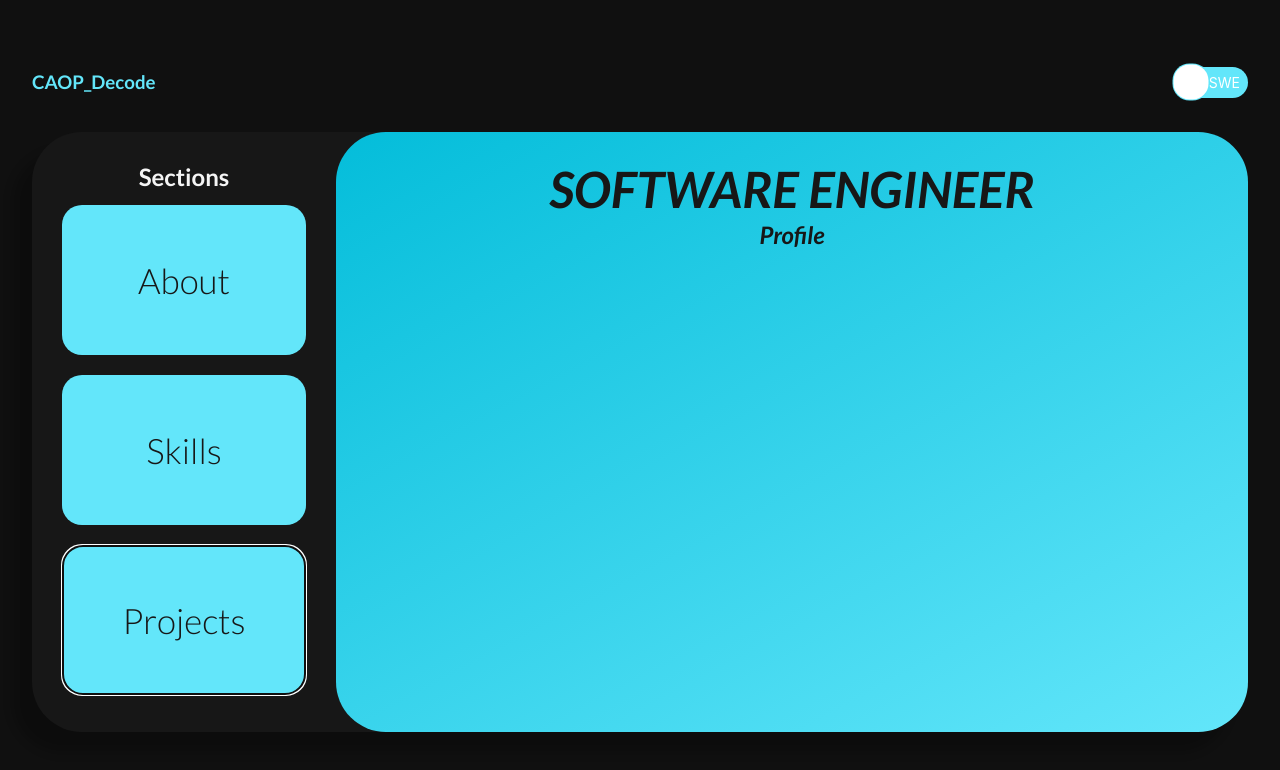
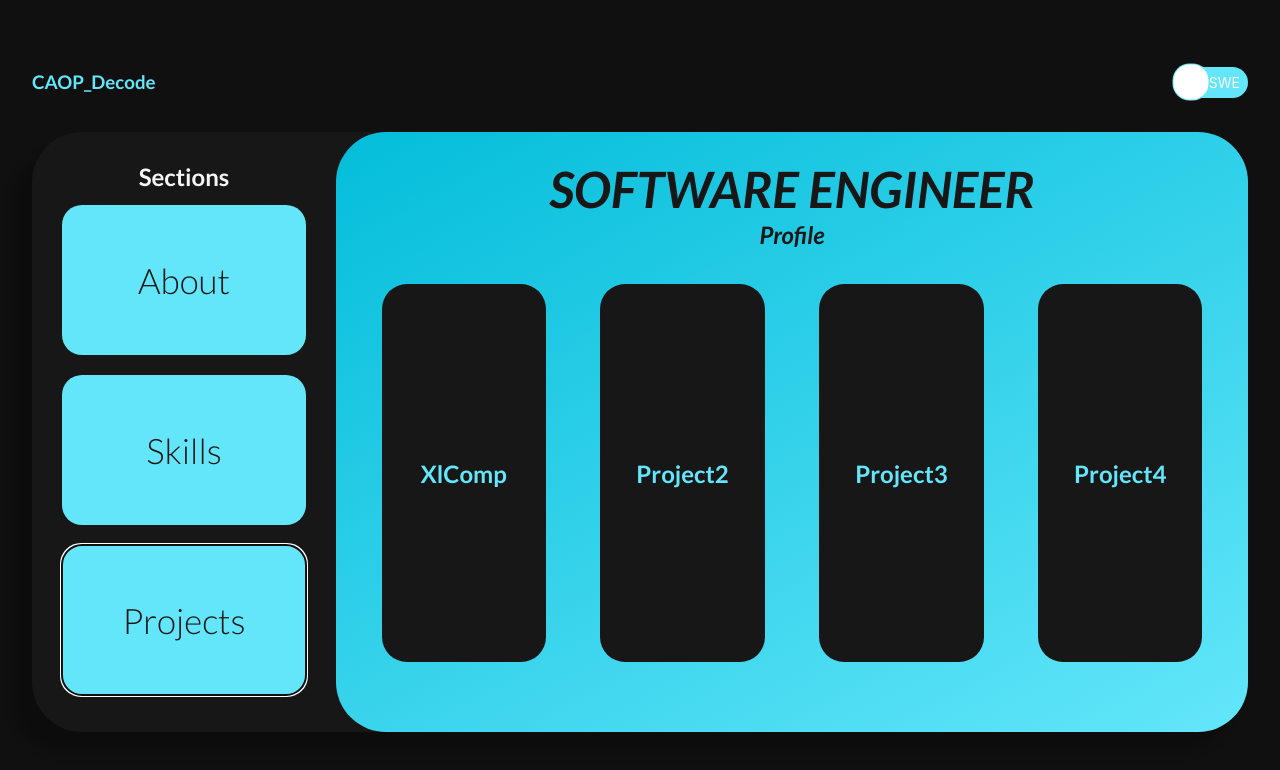
Before and after one commit to caopdecode/caopdecodePortfolio, a React (Vite) app: page / in a window 1280 px wide. Both pictures are taken after a click on the button "Projects". Shown: the top 770 px of the page. Built offline with nearby package versions, Linux system fonts and the light colour scheme.

Commit message:
CAOPDecode Portfolio ME Interfaces finished

```diff
--- a/src/App.jsx
+++ b/src/App.jsx
@@ -5,6 +5,7 @@ import './App.css'
 import Switch, { switchClasses } from '@mui/joy/Switch';
 import Typography from '@mui/joy/Typography';
 import SWEPic from './IMGs/SWEPic.jpg';
+import MEPic from './IMGs/MEPic.jpg';
 import AdobeIll from './IMGs/ADOBEILLLogo.png';
 import AdobePh from './IMGs/ADOBEPHLogo.png';
 import AdobePr from './IMGs/ADOBEPRLogo.png';
@@ -31,6 +32,10 @@ const LogoHeader = styled.h3`
   color: #63E6FA;
 `;
 
+const LogoHeaderME = styled.h3`
+  color: #FD76FD;
+`;
+
 const InfoBackgr = styled.div`
   display: flex;
   flex-direction: row;
@@ -50,6 +55,18 @@ const InfoCont = styled.div`
   justify-content: left;
   background: rgb(4,189,218);
   background: linear-gradient(152deg, rgba(4,189,218,1) 0%, rgba(99,230,250,1) 100%);
+  width: 75%;
+  height: 100%;
+  border-radius: 50px;
+`;
+
+const InfoContME = styled.div`
+  display: flex;
+  flex-direction: column;
+  align-items: center;
+  justify-content: left;
+  background: rgb(4,189,218);
+  background: linear-gradient(152deg, rgba(217,0,217,1) 0%, rgba(253,118,253,1) 100%);
   width: 75%;
   height: 100%;
   border-radius: 50px;
@@ -78,10 +95,29 @@ const Card = styled.button`
   height: 25%;
   margin: 10px;
   border-radius: 20px;
+  border: none;
   cursor: pointer;
   transition: 0.5s;
   &:hover{
     background-color: rgba(4,189,218,1);
+    transition: 0.5s;
+  }
+`;
+
+const CardME = styled.button`
+  display: flex;
+  justify-content: center;
+  align-items: center;
+  background-color: #FD76FD;
+  width: 80%;
+  height: 25%;
+  margin: 10px;
+  border-radius: 20px;
+  border: none;
+  cursor: pointer;
+  transition: 0.5s;
+  &:hover{
+    background-color: #D900D9;
     transition: 0.5s;
   }
 `;
@@ -96,6 +132,20 @@ const SWETitle = styled.h1`
 
 const ProfileTitle = styled.h2`
   color: #171717;
+  font-style: italic;
+  margin: 0px;
+`;
+
+const METitle = styled.h1`
+  color: #F5F5F5;
+  font-size: 50px;
+  font-style: italic;
+  margin: 0px;
+  margin-top: 30px;
+`;
+
+const ProfileMETitle = styled.h2`
+  color: #F5F5F5;
   font-style: italic;
   margin: 0px;
 `;
@@ -133,6 +183,19 @@ const SWEPicCont = styled.div`
   border-radius: 25px;
 `;
 
+const MEPicCont = styled.div`
+  display: flex;
+  width: 48%;
+  height: 100%;
+  background-image: url(${MEPic});
+  background-position: center center;
+  background-repeat: no-repeat;
+  background-size: cover;
+  justify-content: center;
+  align-items: center;
+  border-radius: 25px;
+`;
+
 const SWETextInfo = styled.p`
   text-align: justify;
   width: 90%;
@@ -142,6 +205,13 @@ const SWETextInfo = styled.p`
 
 const CardText = styled.h2`
   color: #171717;
+  font-size: 35px;
+  cursor: pointer;
+  font-weight: 300;
+`;
+
+const MECardText = styled.h2`
+  color: #F5F5F5;
   font-size: 35px;
   cursor: pointer;
   font-weight: 300;
@@ -169,7 +239,7 @@ const SkillsSec = styled.div`
   align-items: center;
   width: 100%;
   height: 50%;
-  margin: 20px 0px;
+  margin: 0px 0px;
 `;
 
 const SkillsDivider = styled.div`
@@ -194,6 +264,35 @@ const SkillImg = styled.div`
   border-radius: 20px;
 `;
 
+const ProjectsCont = styled.div`
+  display: flex;
+  justify-content: space-between;
+  align-items: center;
+  width: 100%;
+  height: 100%;
+`;
+
+const ProjectCard = styled.button`
+  display: flex;
+  justify-content: center;
+  align-items: center;
+  width: 20%;
+  height: 90%;
+  background-color: #171717;
+  color: ${(props) => props.textColor || 'black'};
+  border-radius: 25px;
+  border: none;
+  transition: 0.5s;
+  &:hover{
+    background-color: ${(props) => props.$colorBg};
+    color: #F5F5F5;
+    translate: 0px -10px;
+    box-shadow: 0px 20px 10px 1px rgba(0, 0, 0, 0.2);
+    transition: 0.5s;
+  }
+`;
+
+
 
 function App() {
 
@@ -211,19 +310,46 @@ function App() {
     setAbout(true);
     setSkills(false);
     setProjects(false);
-  }
+  };
 
   const handleSkills = () =>{
     setSkills(true);
     setAbout(false);
     setProjects(false);
-  }
+  };
 
   const handleProjects = () =>{
     setProjects(true);
     setAbout(false);
     setSkills(false);
+  };
+
+  const handleProjectsBtn = (projectName) =>{
+    if(projectName == 'XlComp'){
+      alert('XlComp Project');
     }
+    else if(projectName == 'Project2'){
+      alert('Project in construction');
+    }
+    else if(projectName == 'Project3'){
+      alert('Project in construction');
+    }
+    else if(projectName == 'Project4'){
+      alert('Project in construction');
+    }
+    else if(projectName == 'LifeStyle Instagram'){
+      alert('LifeStyle IG Project');
+    }
+    else if(projectName == 'Youtube'){
+      alert('Youtube Project');
+    }
+    else if(projectName == 'Developer Instagram'){
+      alert('Developer IG Project');
+    }
+    else if(projectName == 'Designs'){
+      alert('Designs Project');
+    }
+  };
 
   const skillsArr = [
     { id: 1, img: `${Java}` },
@@ -239,10 +365,35 @@ function App() {
     { id: 4, img: `${ReactL}` }
   ];
 
+  const skillsMEArr = [
+    { id: 1, img: `${AdobePr}` },
+    { id: 2, img: `${AdobePh}` },
+    { id: 3, img: `${AdobeIll}` },
+    { id: 4, img: `${CapCut}` }
+  ];
+
+  const projectsArr = [
+    { name: 'XlComp', colorBg: 'green' },
+    { name: 'Project2', colorBg: 'darkgrey' },
+    { name: 'Project3', colorBg: 'darkgrey' },
+    { name: 'Project4', colorBg: 'darkgrey' }
+  ];
+
+  const MEprojectsArr = [
+    { name: 'LifeStyle Instagram', colorBg: 'orange' },
+    { name: 'Youtube', colorBg: 'darkred' },
+    { name: 'Developer Instagram', colorBg: '#63E6FA' },
+    { name: 'Designs', colorBg: 'wheat' }
+  ];
+
   return (
     <>
       <Header>
+        {!checked ? (
         <LogoHeader>CAOP_Decode</LogoHeader>
+      ):(
+        <LogoHeaderME>CAOP_Decode</LogoHeaderME>
+      )}
         <Switch
         onChange={handleToggleCheck}
         checked={checked}
@@ -280,10 +431,13 @@ function App() {
       />
       </Header>
       <InfoBackgr>
+
         <CardsContainer>
           <SectionsTitle>
             Sections
           </SectionsTitle>
+          {!checked ?(
+            <>
               <Card onClick={handleAbout}>
                 <CardText>About</CardText>
               </Card>
@@ -293,7 +447,22 @@ function App() {
               <Card onClick={handleProjects}>
                 <CardText>Projects</CardText>
               </Card>
+            </>
+          ):(
+            <>
+            <CardME onClick={handleAbout}>
+              <MECardText>About</MECardText>
+            </CardME>
+            <CardME onClick={handleSkills}>
+              <MECardText>Skills</MECardText>
+            </CardME>
+            <CardME onClick={handleProjects}>
+              <MECardText>Projects</MECardText>
+            </CardME>
+          </>
+          )}
         </CardsContainer>
+        {!checked ? (
         <InfoCont>
           <SWETitle>SOFTWARE ENGINEER</SWETitle>
           <ProfileTitle>Profile</ProfileTitle>
@@ -301,7 +470,6 @@ function App() {
           {about &&(
             <>
             <SWETextCont>
-
               <SWETextInfo>
               As a passionate Software Engineer with 2-3 years of experience, I specialize in backend development, leveraging robust expertise in Java, SQL, Python, and PHP to deliver efficient and scalable solutions. My skills extend to frontend technologies, including HTML, CSS, JavaScript, and React.
               <br/><br/>
@@ -331,8 +499,63 @@ function App() {
             </SkillsDivider>
             </>
           )}
+          {projects &&(
+            <>
+              <ProjectsCont>
+              {projectsArr.map((project) => (
+                  <ProjectCard key={project.name} $colorBg={project.colorBg} textColor={'#63E6FA'} onClick={ () => handleProjectsBtn(project.name)}>
+                    <h2>{project.name}</h2>
+                  </ProjectCard>
+                ))}
+              </ProjectsCont>
+            </>
+          )}
           </SWEInfo>
         </InfoCont>
+        ):(
+          <InfoContME>
+          <METitle>MULTIMEDIA ENGINEER</METitle>
+          <ProfileMETitle>Profile</ProfileMETitle>
+          <SWEInfo>
+          {about &&(
+            <>
+            <SWETextCont>
+              <SWETextInfo>
+                As a Multimedia Engineer, I bring a wealth of creative experience in video production, short film creation, and photo and video editing. Proficient in Adobe Creative Suite and CapCut.
+                <br/><br/>
+                Skills in storytelling through video, meticulous attention to detail in editing, and a deep understanding of multimedia trends. As a strong communicator and team collaborator, I thrive in dynamic environments, meeting deadlines without compromising quality. With a passion for visual storytelling and a commitment to growth, I am dedicated to delivering projects that leave a lasting impact.
+              </SWETextInfo>
+            </SWETextCont>
+            <MEPicCont/>
+            </>
+          )}
+           {skills &&(
+            <>
+            <SkillsDivider>
+              <SkillsSec>
+               {skillsMEArr.map((skill) => (
+                    <SkillCard key={skill.id}>
+                    <SkillImg $bg={skill.img} />
+                  </SkillCard>
+                ))}
+              </SkillsSec>
+            </SkillsDivider>
+            </>
+          )}
+          {projects &&(
+            <>
+              <ProjectsCont>
+              {MEprojectsArr.map((project) => (
+                  <ProjectCard key={project.name} $colorBg={project.colorBg} textColor={'#FD76FD'} onClick={ () => handleProjectsBtn(project.name)}>
+                    <h2>{project.name}</h2>
+                  </ProjectCard>
+                ))}
+              </ProjectsCont>
+            </>
+          )}
+          </SWEInfo>
+        </InfoContME>
+        )}
       </InfoBackgr>
     </>
   )
```
Also changed, not shown: src/IMGs/MEPic.jpg (added). Lines whose indentation alone changed are shown as unchanged.
